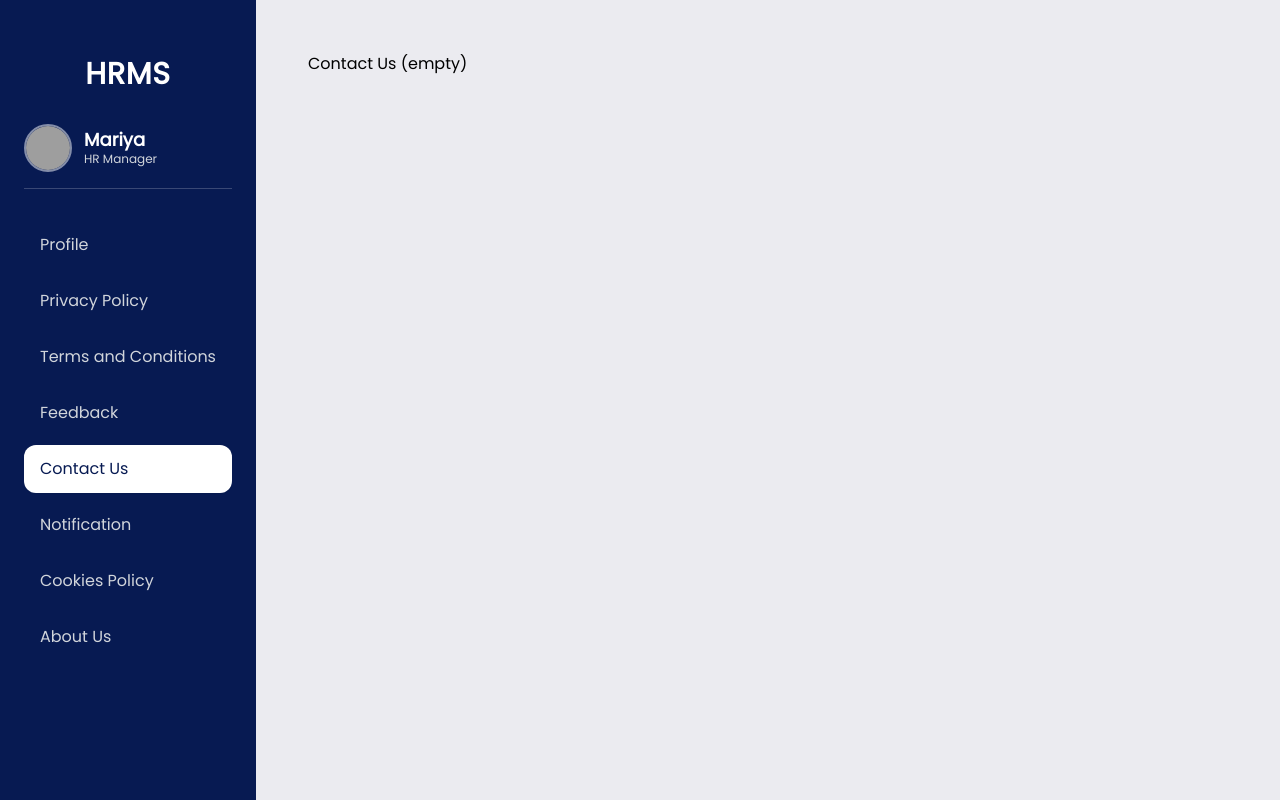
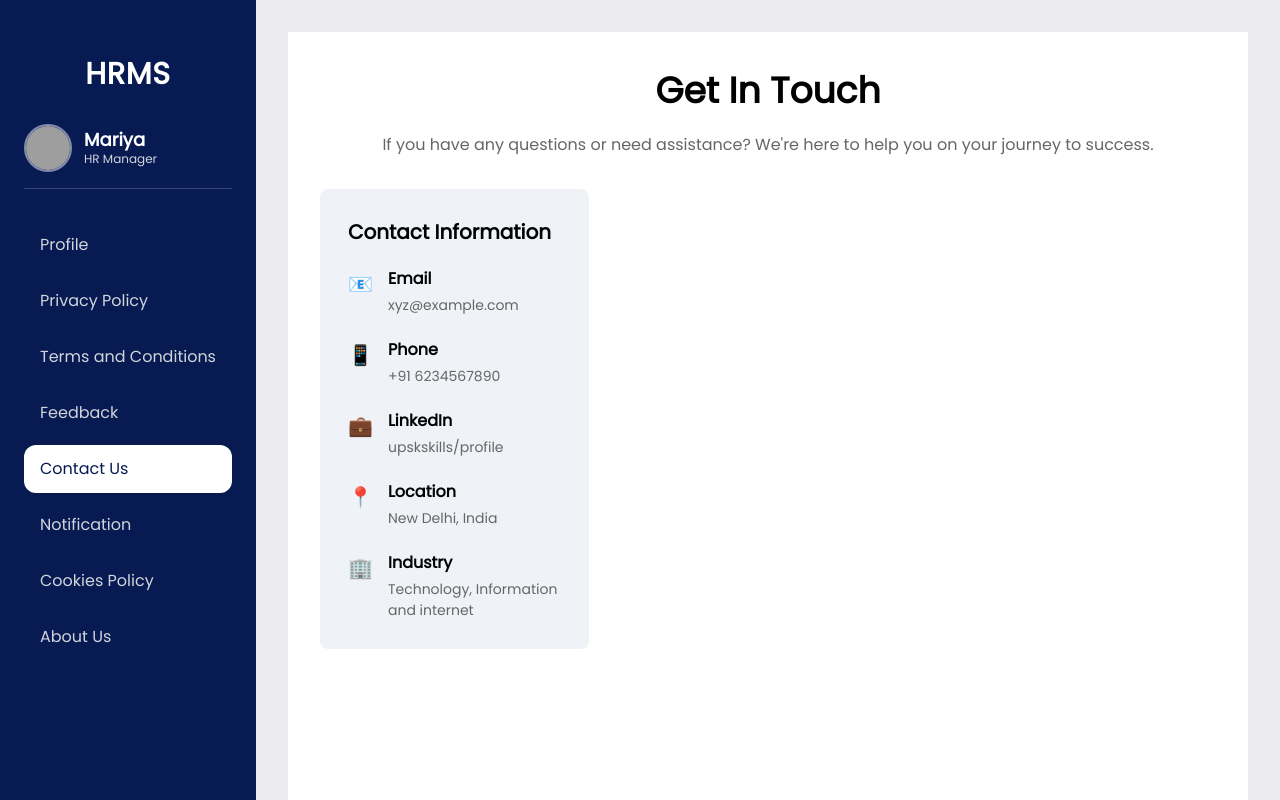
Before and after one commit to jogipradnya/HRMS-FigmaPages, a React (Create React App) app: page /contact-us in a window 1280 px wide. Built offline with nearby package versions, Linux system fonts and the light colour scheme; grey boxes are pictures that could not be loaded.

Commit message:
Updated ContactUs page

```diff
--- a/src/pages/ContactUs.js
+++ b/src/pages/ContactUs.js
@@ -1,3 +1,29 @@
 export default function ContactUs() {
-  return <div style={{ padding: 20 }}>Contact Us (empty)</div>;
+  const contactInfo = [
+    { title: 'Email', text: 'xyz@example.com', icon: '📧' },
+    { title: 'Phone', text: '+91 6234567890', icon: '📱' },
+    { title: 'LinkedIn', text: 'upskskills/profile', icon: '💼' },
+    { title: 'Location', text: 'New Delhi, India', icon: '📍' },
+    { title: 'Industry', text: 'Technology, Information and internet', icon: '🏢' }
+  ];
+
+  return (
+    <div style={{ padding: '32px', backgroundColor: 'white', minHeight: '100vh' }}>
+      <h1 style={{ fontSize: '36px', fontWeight: 'bold', marginBottom: '15px',textAlign:'center' }}>Get In Touch</h1>
+      <p style={{ color: '#666', marginBottom: '32px',textAlign:'center' }}>If you have any questions or need assistance? We're here to help you on your journey to success.</p>
+
+      <div style={{ width: '30%', backgroundColor: '#eff3f8ff', padding: '28px', borderRadius: '8px',height:'460px'}}>
+        <h2 style={{ fontSize: '20px', fontWeight: '600', marginBottom: '20px' }}>Contact Information</h2>
+        {contactInfo.map((item, i) => (
+          <div key={i} style={{ display: 'flex', gap: '15px', marginBottom: '22px', alignItems: 'flex-start' }}>
+            <span style={{ fontSize: '20px', marginTop: '2px' }}>{item.icon}</span>
+            <div>
+              <h3 style={{ fontWeight: '600', margin: '0 0 4px 0' }}>{item.title}</h3>
+              <p style={{ margin: 0, color: '#666', fontSize: '14px' }}>{item.text}</p>
+            </div>
+          </div>
+        ))}
+      </div>
+    </div>
+  );
 }
```
